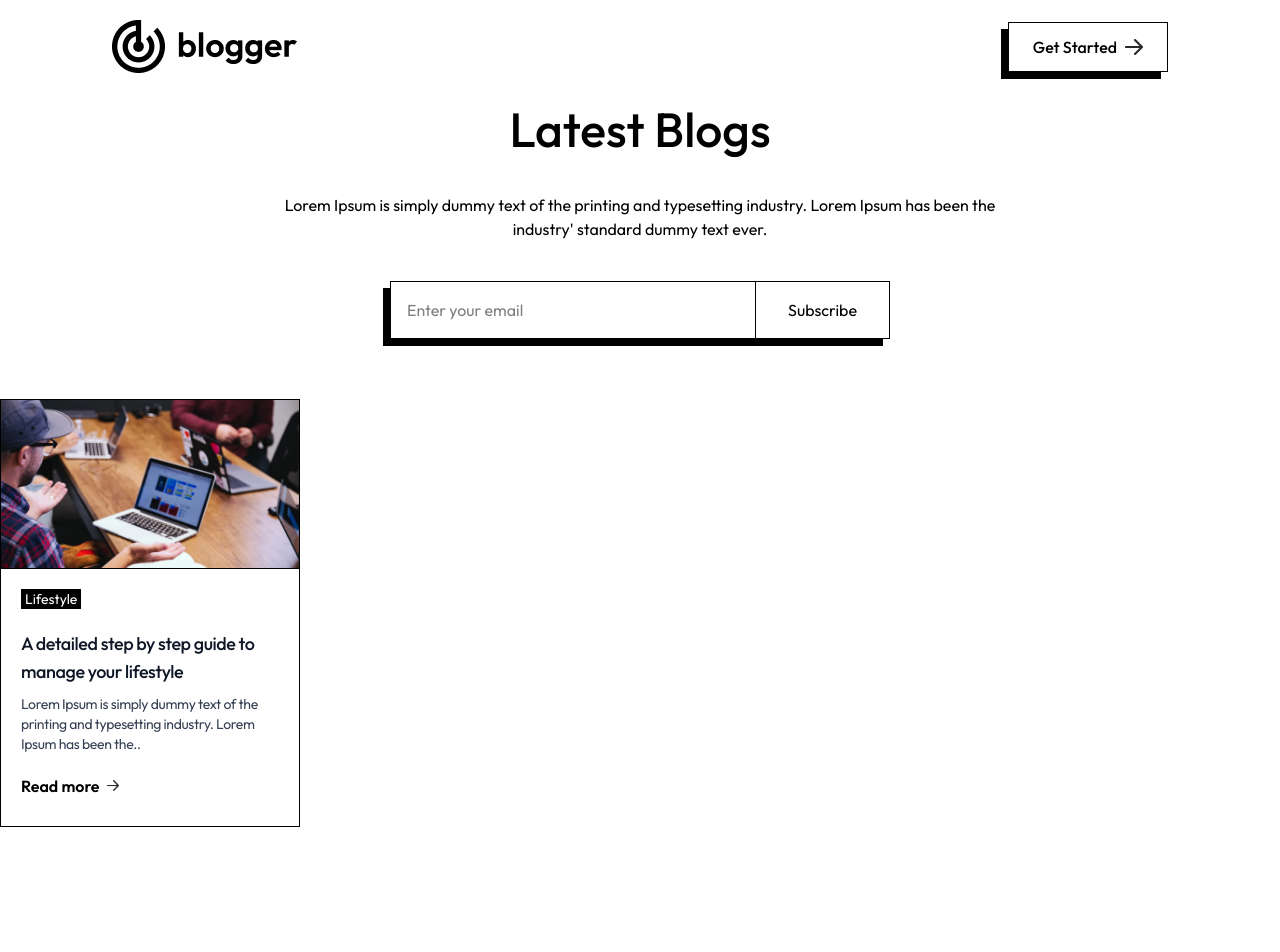
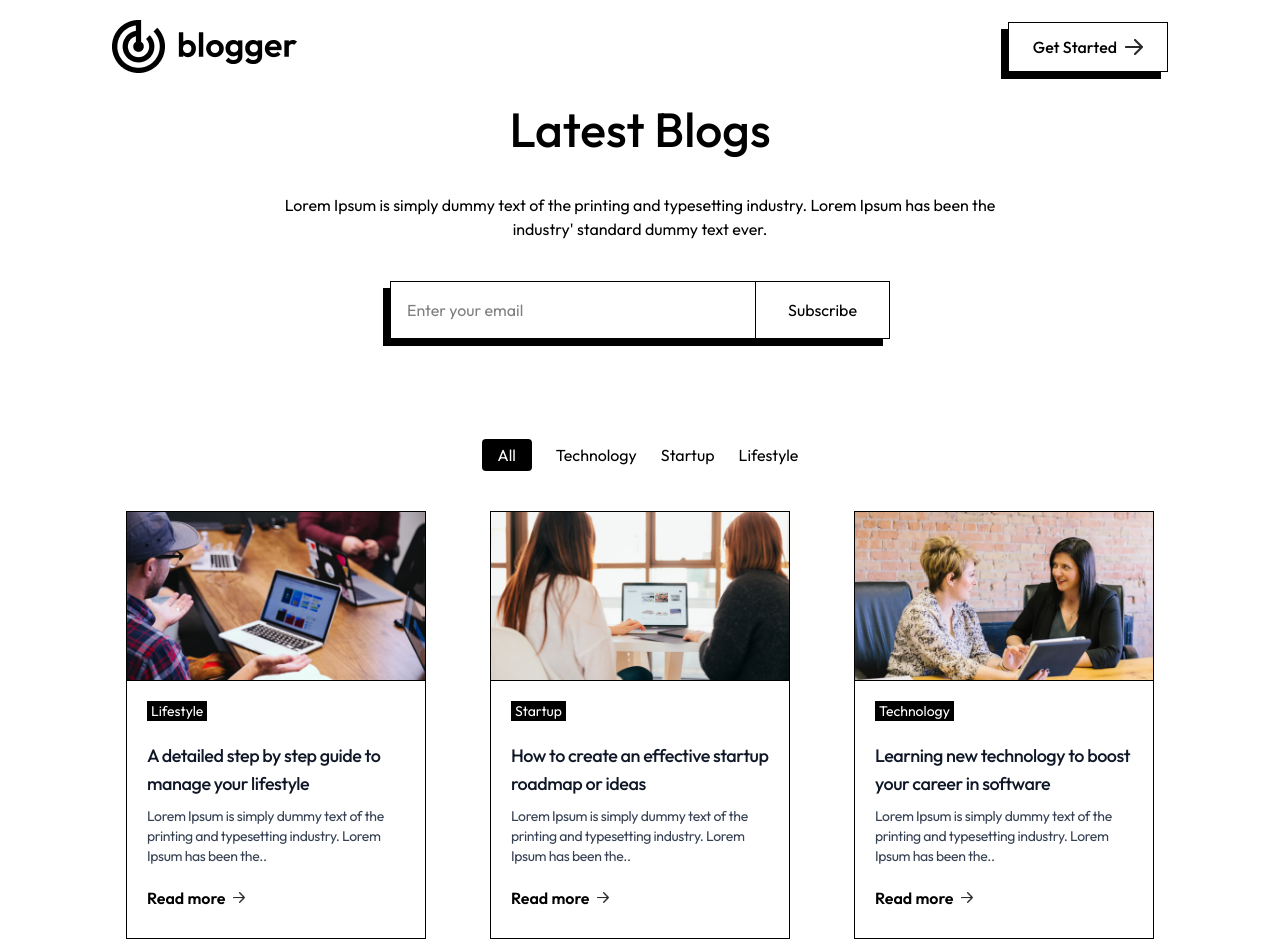
Before and after one commit to AmirUkbazgi1986/Blog-App, a Next.js app in the folder blog-app/: page / in a window 1280 px wide. Shown: the top 952 px of the page. Before the commit the page ends 827 px from the top, so only its background shows below. Built offline with nearby package versions, Linux system fonts and the light colour scheme.

Commit message:
added filess

```diff
--- /dev/null
+++ b/blog-app/app/blogs/[id]/page.jsx
@@ -0,0 +1,51 @@
+"use client";
+import { assets, blog_data } from "@/Assets/assets";
+import { useEffect, useState } from "react";
+import Image from "next/image";
+import * as React from "react";
+
+export default function Page({ params }) {
+  const [data, setData] = useState(null);
+  const { id } = React.use(params);
+
+  const fetchBlogData = React.useCallback(() => {
+    for (let i = 0; i < blog_data.length; i++) {
+      if (Number(id) === blog_data[i].id) {
+        setData(blog_data[i]);
+        console.log(blog_data[i]);
+        break;
+      }
+    }
+  }, [id]);
+
+  useEffect(() => {
+    fetchBlogData();
+  }, [fetchBlogData]);
+
+  return data ? (
+    <>
+      <div className="bg-gray-200 py-5 px-5 md:px-12 lg:px-28">
+        <div className="flex items-center justify-between ">
+          <Image
+            src={assets.logo}
+            alt="logo photo"
+            className="w-32.5 sm:w-auto"
+          />
+          <button className="flex items-center gap-2 font-medium py-1 px-3 sm:py-3 sm:px-6 border border-black shadow-[-7px_7px_0px_#000000] cursor-pointer">
+            Get Started
+            <Image src={assets.arrow} alt="arrow" />
+          </button>
+        </div>
+        <div className="text-center my-24">
+          <h1>{data.title}</h1>
+          <div>
+            <Image src={data.author_img} alt="photo" width={50} height={50} />
+            <p>{data.author}</p>
+          </div>
+        </div>
+      </div>
+    </>
+  ) : (
+    <></>
+  );
+}
--- a/blog-app/app/page.js
+++ b/blog-app/app/page.js
@@ -1,13 +1,15 @@
 "use cllient";
 
-import BlogItem from "@/components/BlogItem";
+import BlogList from "@/components/BlogList";
+import Footer from "@/components/Footer";
 import Header from "@/components/Header";
 
 export default function Home() {
   return (
     <>
       <Header />
-      <BlogItem />
+      <BlogList />
+      <Footer />
     </>
   );
 }
--- a/blog-app/components/BlogItem.jsx
+++ b/blog-app/components/BlogItem.jsx
@@ -1,29 +1,41 @@
 import { assets, blog_data } from "@/Assets/assets";
 import Image from "next/image";
+import Link from "next/link";
 
-function BlogItem() {
+function BlogItem({ title, description, category, image, id }) {
   return (
     <div className="max-w-82.5 sm:max-w-75 bg-white border border-black hover:shadow-[-7px_7px_0px_#000000]">
+      <Link href={`/blogs/${id}`}>
         <Image
-        src={blog_data[0].image}
+          src={image}
           alt="image"
           width={400}
           height={400}
           className="border-b border-black "
         />
+      </Link>
       <p className="ml-5 mt-5 px-1 inline-block bg-black text-white text-sm">
-        {blog_data[0].category}
+        {category}
       </p>
       <div className="p-5">
         <h5 className="mb-2 text-lg font-medium tracking-tight text-gray-900">
-          {blog_data[0].title}
+          {title}
         </h5>
         <p className="mb-3 text-sm tracking-tight text-gray-700">
-          {blog_data[0].description}
+          {description}
         </p>
-        <div className="flex items-center gap-2 py-2 font-semibold text-center  ">
-          Read more <Image src={assets.arrow} alt="arrow image" width={12} />
-        </div>
+        <Link
+          href={`/blogs/${id}`}
+          className="flex items-center  py-2 font-semibold text-center  "
+        >
+          Read more{" "}
+          <Image
+            src={assets.arrow}
+            alt="arrow image"
+            width={12}
+            className="ml-2"
+          />
+        </Link>
       </div>
     </div>
   );
--- /dev/null
+++ b/blog-app/components/BlogList.jsx
@@ -0,0 +1,71 @@
+"use client";
+import { blog_data } from "@/Assets/assets";
+import BlogItem from "./BlogItem";
+import { useState } from "react";
+
+function BlogList() {
+  const [category, setCategory] = useState("All");
+
+  return (
+    <div>
+      <div className="flex justify-center gap-6 my-10">
+        <button
+          onClick={() => setCategory("All")}
+          className={
+            category === "All" ? "bg-black text-white py-1 px-4 rounded-sm" : ""
+          }
+        >
+          All
+        </button>
+        <button
+          onClick={() => setCategory("Technology")}
+          className={
+            category === "Technology"
+              ? "bg-black text-white py-1 px-4 rounded-sm"
+              : ""
+          }
+        >
+          Technology
+        </button>
+        <button
+          onClick={() => setCategory("Startup")}
+          className={
+            category === "Startup"
+              ? "bg-black text-white py-1 px-4 rounded-sm"
+              : ""
+          }
+        >
+          Startup
+        </button>
+        <button
+          onClick={() => setCategory("Lifestyle")}
+          className={
+            category === "Lifestyle"
+              ? "bg-black text-white py-1 px-4 rounded-sm"
+              : ""
+          }
+        >
+          Lifestyle
+        </button>
+      </div>
+      <div className="flex flex-wrap justify-around gap-1 gap-y-10 mb-16 xl:mx-24">
+        {blog_data.map((item) => {
+          if (category === "All" || category === item.category) {
+            return (
+              <BlogItem
+                key={item.id}
+                title={item.title}
+                description={item.description}
+                category={item.category}
+                image={item.image}
+                id={item.id}
+              />
+            );
+          }
+        })}
+      </div>
+    </div>
+  );
+}
+
+export default BlogList;
--- /dev/null
+++ b/blog-app/components/Footer.jsx
@@ -0,0 +1,20 @@
+import { assets } from "@/Assets/assets";
+import Image from "next/image";
+
+function Footer() {
+  return (
+    <div className="flex flex-col justify-around items-center gap-2 sm:flex-row bg-black py-5">
+      <Image src={assets.logo_light} alt="" width={120} />
+      <p className="text-white text-sm">
+        All right reserved.Copyright @blogger
+      </p>
+      <div className="flex items-center gap-2">
+        <Image src={assets.facebook_icon} alt="facebook" width={50} />
+        <Image src={assets.twitter_icon} alt="twitter" width={50} />
+        <Image src={assets.googleplus_icon} alt="googleplus" width={50} />
+      </div>
+    </div>
+  );
+}
+
+export default Footer;
```
Lines whose indentation alone changed are shown as unchanged.
